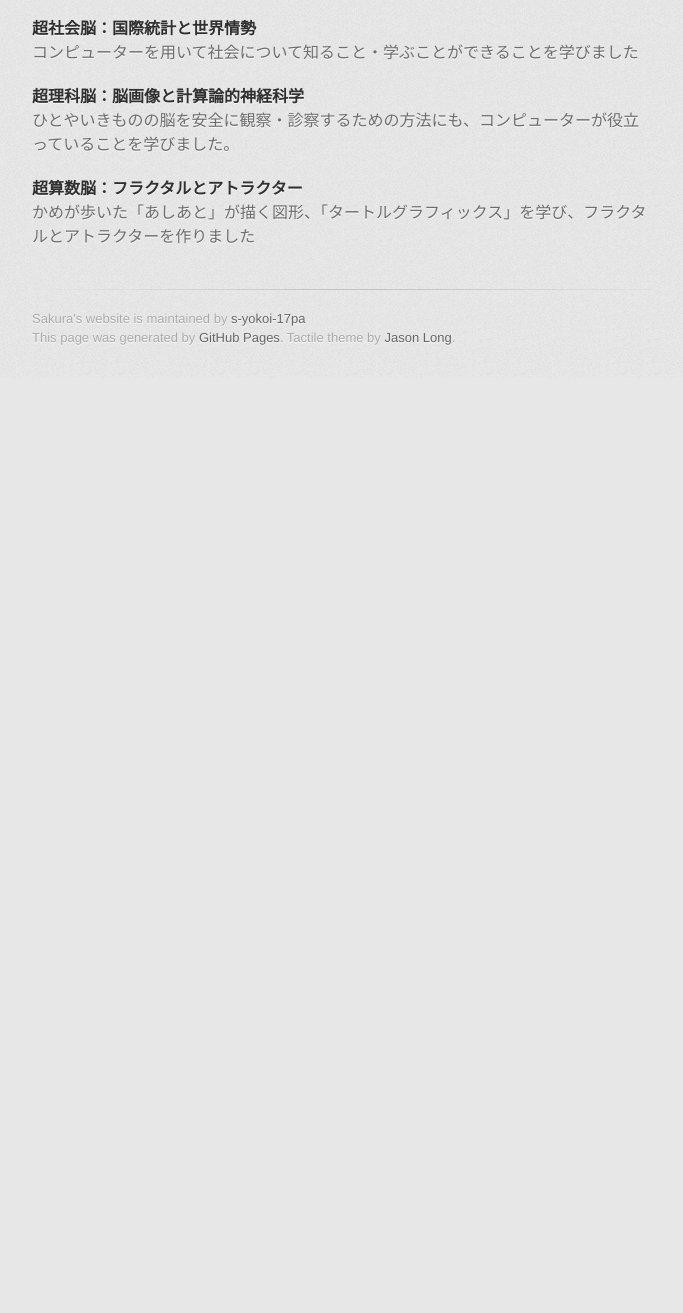
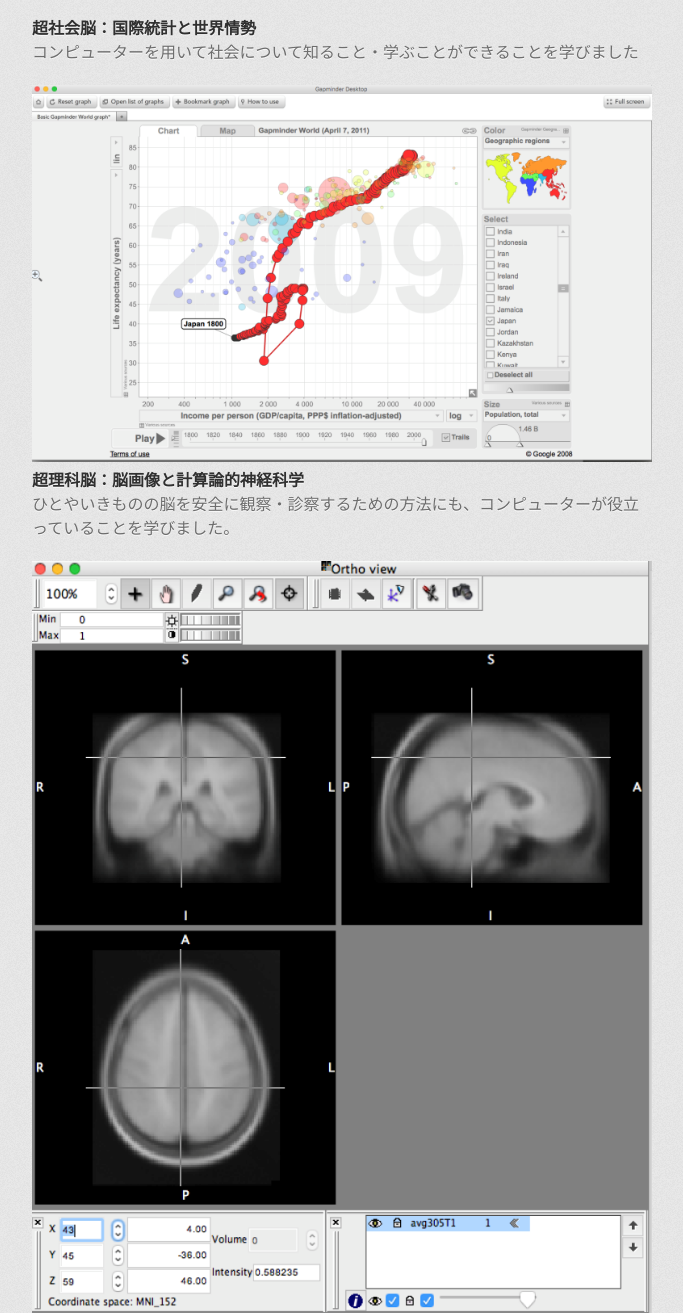
Before and after one commit to s-yokoi-17pa/web, a plain HTML site: page index.html in a window 1280 px wide. Shown: the part 861-2174 px from the top of the page, without its empty margins (298-981 px from the left). Before the commit the page ends 1239 px from the top, so only its background shows below. Drawn offline with Linux system fonts and the light colour scheme; a web font is replaced by a local one.

Commit message:
Update index.html

```diff
--- a/index.html
+++ b/index.html
@@ -65,13 +65,19 @@
 
 <h4>超社会脳：国際統計と世界情勢</h4>
 <p>コンピューターを用いて社会について知ること・学ぶことができることを学びました</p>
-
+<div class="images">
+  <img src="web/images/img001.png" />
+</div>
 <h4>超理科脳：脳画像と計算論的神経科学</h4>
 <p>ひとやいきものの脳を安全に観察・診察するための方法にも、コンピューターが役立っていることを学びました。</p>
-
+<div class="images">
+  <img src="web/images/img002.png" />
+</div>
 <h4>超算数脳：フラクタルとアトラクター</h4>
 <p>かめが歩いた「あしあと」が描く図形、「タートルグラフィックス」を学び、フラクタルとアトラクターを作りました</p>
-
+<div class="images">
+  <img src="web/images/img003.png" />
+</div>
 
         </section>
 
```
